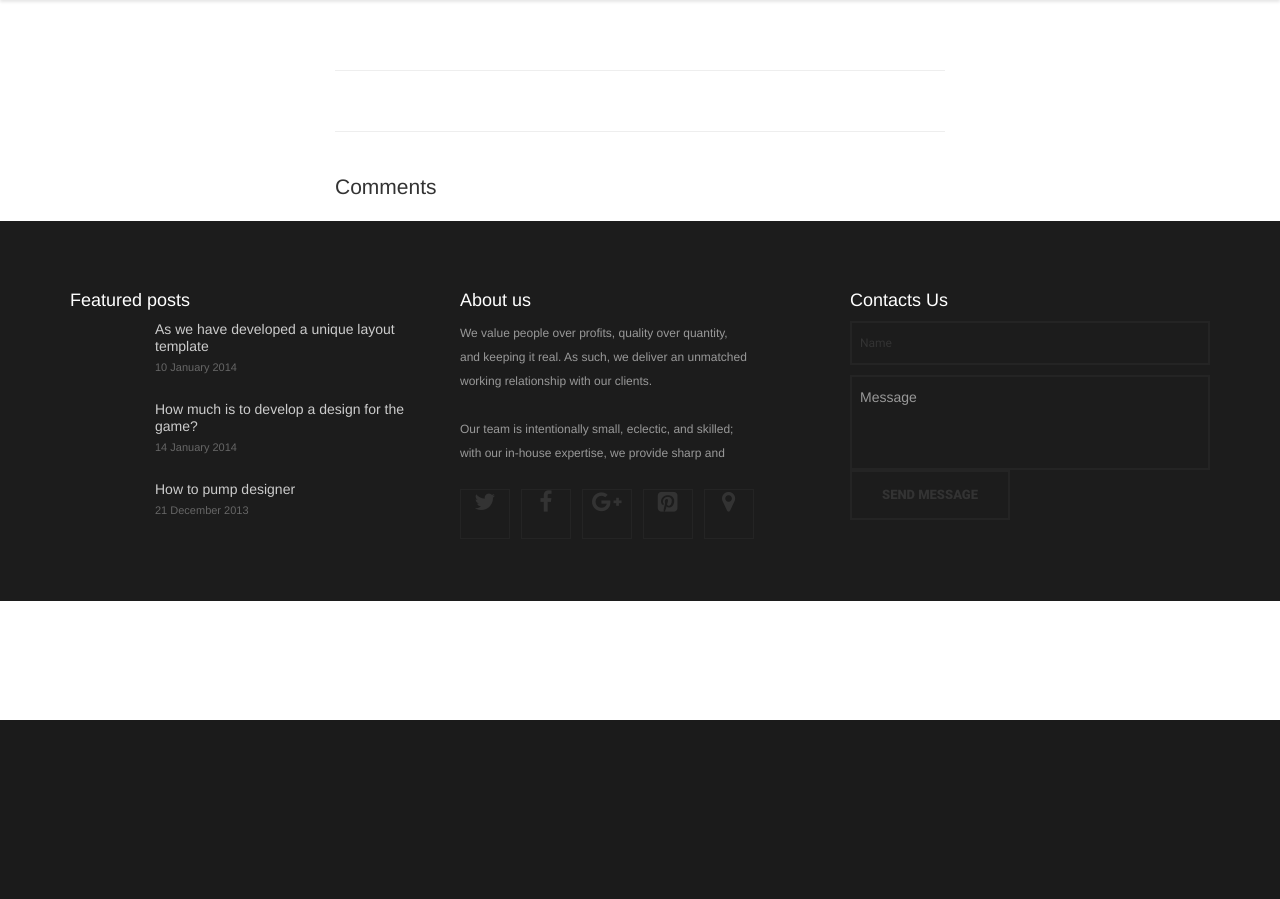
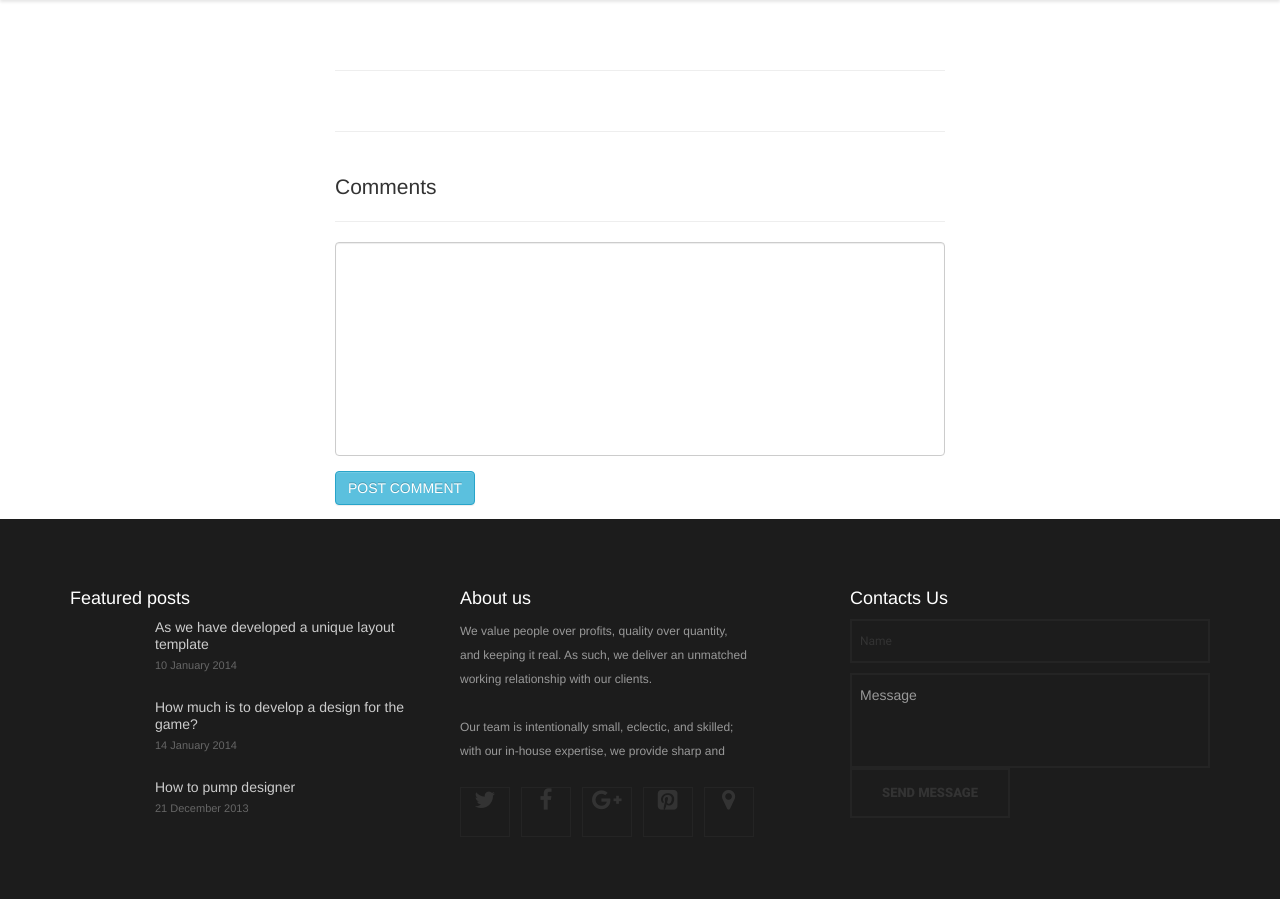
Before and after one commit to canstri/enigmath, a Django app: template Enigmath/templates/news_detail.html in a window 1280 px wide. Shown: the part 80-979 px from the top of the page. Before the commit the page ends 800 px from the top, so only its background shows below. Run offline with Django 3.2, Linux system fonts and the light colour scheme; the template is opened without the code that fills it: values that come from a table or form of the project are taken from there, others are empty; some libraries are stand-ins or nearby versions.

Commit message:
Comments to posts

```diff
--- /dev/null
+++ b/Enigmath/comments/forms.py
@@ -0,0 +1,9 @@
+from django import forms
+
+
+
+class CommentForm(forms.Form):
+    content_type = forms.CharField(widget=forms.HiddenInput)
+    object_id = forms.IntegerField(widget=forms.HiddenInput)
+    #parent_id = forms.IntegerField(widget=forms.HiddenInput, required=False)
+    content = forms.CharField(label='', widget=forms.Textarea)
--- a/Enigmath/comments/models.py
+++ b/Enigmath/comments/models.py
@@ -8,8 +8,19 @@ from django.contrib.contenttypes.models import ContentType
 from django.db import models
 
 
-# Create your models here.
-from news.models import Post
+# Create your models here.\
+
+
+class CommentManager(models.Manager):
+    def all(self):
+        qs = super(CommentManager, self).filter(parent=None)
+        return qs
+
+    def filter_by_instance(self, instance):
+        content_type = ContentType.objects.get_for_model(instance.__class__)
+        obj_id = instance.id
+        qs = super(CommentManager, self).filter(content_type=content_type, object_id= obj_id).filter(parent=None)
+        return qs
 
 class Comment(models.Model):
     user = models.ForeignKey(settings.AUTH_USER_MODEL, default=1, on_delete = models.PROTECT)
@@ -18,9 +29,25 @@ class Comment(models.Model):
     content_type = models.ForeignKey(ContentType, on_delete=models.CASCADE, null = True)
     object_id = models.PositiveIntegerField(null = True)
     content_object = GenericForeignKey('content_type', 'object_id')
+    parent = models.ForeignKey("self", null=True, blank=True, on_delete = models.PROTECT)
 
     content = models.TextField()
     timestamp = models.DateTimeField(auto_now_add=True)
 
+    objects = CommentManager()
+
+    class Meta:
+        ordering = ['-timestamp']
+
     def __unicode__(self):
         return str(self.user.username)
+
+
+    def children(self): #replies
+        return Comment.objects.filter(parent=self)
+
+    @property
+    def is_parent(self):
+        if self.parent is not None:
+            return False
+        return True
--- a/Enigmath/news/models.py
+++ b/Enigmath/news/models.py
@@ -1,6 +1,7 @@
 from __future__ import unicode_literals
 
 from django.conf import settings
+from django.contrib.contenttypes.models import ContentType
 from django.urls import reverse
 from django.db import models
 from django.db.models.signals import pre_save
@@ -8,6 +9,7 @@ from django.utils import timezone
 
 from django.utils.text import slugify
 from markdown_deux import markdown
+from comments.models import Comment
 from django.utils.safestring import mark_safe
 from transliterate import translit, get_available_language_codes
 
@@ -44,9 +46,6 @@ class Post(models.Model):
     def __unicode__(self):
         return self.title
 
-    def __str__(self):
-        return self.title
-
     def get_absolute_url(self):
         if not self.slug:
             self.slug = slugify(translit(self.title, 'ru', reversed=True))
@@ -58,6 +57,18 @@ class Post(models.Model):
 
     def get_markdown(self):
         return mark_safe(markdown(self.content))
+
+    @property
+    def comments(self):
+        instance = self
+        qs = Comment.objects.filter_by_instance(instance)
+        return qs
+
+    @property
+    def get_content_type(self):
+        instance = self
+        content_type = ContentType.objects.get_for_model(instance.__class__)
+        return content_type
 
 
 
--- a/Enigmath/static/css/base.css
+++ b/Enigmath/static/css/base.css
@@ -1,6 +1,19 @@
 body{
 	background-color: #e6e6e6;
 
+}
+
+.comment-reply{
+    display:none;
+}
+
+.comment-user{
+  color: blue;
+}
+
+.small-details{
+  font-size: 80%;
+  color: grey;
 }
 
 a:focus, a:hover {
--- a/Enigmath/static/css/style.css
+++ b/Enigmath/static/css/style.css
@@ -154,11 +154,11 @@ h6 {margin:0 0 15px; line-height:20px; font-size:12px;}
 
 .color_bg {background:#30a67c;}
 
-/* __________ blockquote __________ */
+/* __________ blockquote
 blockquote {position:relative; margin: 0 0 13px; padding:0 0 0 47px; border:0; font-style:italic; font-size:16px; color:#979797;}
 blockquote:before {content:'“'; position:absolute; left:15px; top:13px; font-style:italic; font-size:70px; color:#979797;}
 
-
+__________ */
 
 
 
--- a/Enigmath/templates/base.html
+++ b/Enigmath/templates/base.html
@@ -12,6 +12,7 @@
 	<link href='{% static "css/style.css" %}' rel="stylesheet" type="text/css" />
 	<link rel='stylesheet' href='{% static "css/base.css" %}' />
 	<link rel="stylesheet" href="https://maxcdn.bootstrapcdn.com/bootstrap/3.3.6/css/bootstrap.min.css" integrity="sha384-1q8mTJOASx8j1Au+a5WDVnPi2lkFfwwEAa8hDDdjZlpLegxhjVME1fgjWPGmkzs7" crossorigin="anonymous">
+	<link rel="stylesheet" href="https://maxcdn.bootstrapcdn.com/bootstrap/3.3.6/css/bootstrap-theme.min.css" integrity="sha384-fLW2N01lMqjakBkx3l/M9EahuwpSfeNvV63J5ezn3uZzapT0u7EYsXMjQV+0En5r" crossorigin="anonymous">
 
 <!-- Optional theme -->
 	<link rel="stylesheet" href="https://maxcdn.bootstrapcdn.com/font-awesome/4.7.0/css/font-awesome.min.css">
@@ -195,6 +196,7 @@
 		    })
 
 		    var titleInput = $("#id_title");
+
 		    function setTitle(value) {
 		        $("#preview-title").text(value)
 		    }
@@ -204,6 +206,11 @@
 		        setTitle(newContent)
 		    })
 
+		    $(".comment-reply-btn").click(function(event){
+       			event.preventDefault();
+        		$(this).parent().next(".comment-reply").fadeToggle();
+    		})
+
 		})
 	</script>
 
--- a/Enigmath/templates/news_create.html
+++ b/Enigmath/templates/news_create.html
@@ -12,7 +12,7 @@
 	<h1>Create Post</h1>
 
 	<form method='POST' action='' enctype='multipart/form-data'>{% csrf_token %}
-	{{ form|crispy }}
+		{{ form|crispy }}
 	<input type='submit' class='btn btn-primary' value='Create Post' />
 	</form>
 </div>
--- a/Enigmath/templates/news_detail.html
+++ b/Enigmath/templates/news_detail.html
@@ -1,5 +1,6 @@
 {% extends "base.html" %}
 {% load urlify %}
+{% load crispy_forms_tags %}
 
 {% block head_title %}
 {{ instance.title }} | {{ block.super }}
@@ -25,47 +26,48 @@
 		{% endif %}
 
 		<br/>
-		<!-- <div class="fb-comments" data-href="{{ request.build_absolute_uri }}" data-numposts="5"></div> -->
 
 		</div>
 	</div>
-
-
-	<!-- <p><div class="fb-like" data-href="{{ request.build_absolute_uri }}" data-layout="button_count" data-action="like" data-show-faces="true" data-share="true"></div>
-	<hr/>
-	</p> -->
-
-	<!-- <p>
-	<a href="https://www.facebook.com/sharer/sharer.php?u={{ request.build_absolute_uri }}">
-	Facebook
-	</a>
-	<a href="https://twitter.com/home?status={{ instance.content|truncatechars:80|urlify }}%20{{ request.build_absolute_uri }}">
-	Twitter
-	</a>
-	<a href='https://plus.google.com/share?url={{ request.build_absolute_uri }}'>
-	<a href="https://www.linkedin.com/shareArticle?mini=true&url={{ request.build_absolute_uri }}&title={{ instance.title }}&summary={{ share_string }}&source={{ request.build_absolute_uri }}">
-	Linkedin
-	</a>
-	<a href="http://www.reddit.com/submit?url={{ request.build_absolute_uri }}&title={{ share_string }}.">Reddit</a>
-	</p> -->
-
-
 
     <hr/>
     <br/>
 
     <div>
         <p class='lead'>Comments</p>
+        <hr/>
+
         {% for comment in comments %}
-            <div class=''>
-                <small>{{ comment.timestamp|timesince }} ago, {{ comment.user }}: </small>
-                <br>
-                {{ comment.content }}
-                <br/>
-                <hr/>
-            </div>
+			<blockquote>
+				<div class="comment-user">{{ comment.user }}</div>
+ 		        <p>{{ comment.content }}</p>
+		        <div class="small-details">{{ comment.timestamp|timesince }} ago |
+		        <a class='comment-reply-btn' href='#'>{{ comment.children.count }} Comment{% if comment.children.count > 1 or comment.children.count == 0 %}s{% endif %}</a></div>
+		        <div class='comment-reply'>
+		              {% for child_comment in comment.children %}
+		                <blockquote>
+			                <div> <small>{{ child_comment.user }} | {{ child_comment.timestamp|timesince }} ago</small></div>
+			                <p>{{ child_comment.content }}</p>
+		                </blockquote>
+		             {% endfor %}
+
+		            <form method="POST" action="."> {% csrf_token %}
+		                {{ comment_form|crispy }}
+		                <input type='hidden' name='parent_id' value='{{ comment.id }}'>
+		                <input type='submit' value='Reply' class='btn btn-info'>
+		            </form>
+		        </div>
+
+	        </blockquote>
+
+	         <hr/>
 
         {% endfor %}
+        <form method="POST" action="" enctype='multipart/form-data'> {% csrf_token %}
+            {{ comment_form|crispy }}
+            <input type='submit' value='Post comment' class='btn btn-info'>
+        </form>
+
     </div>
 
 </div>
```
Also changed, not shown: Enigmath/news/views.py (+115 -81 lines), Enigmath/comments/migrations/0002_auto_20180131_2031.py (added), 1 other file.
